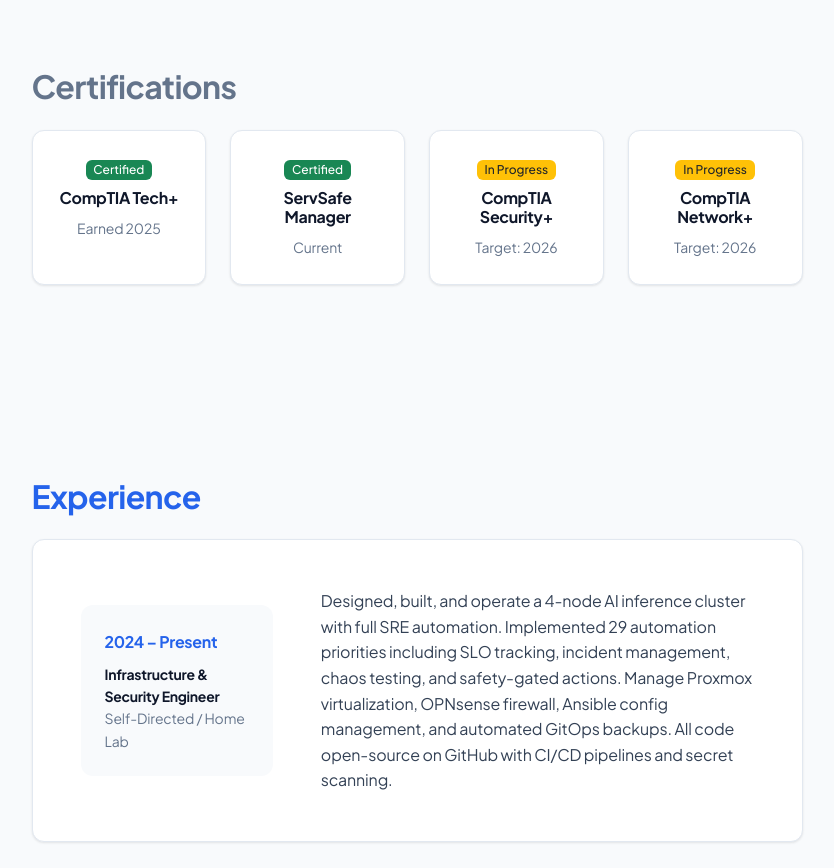
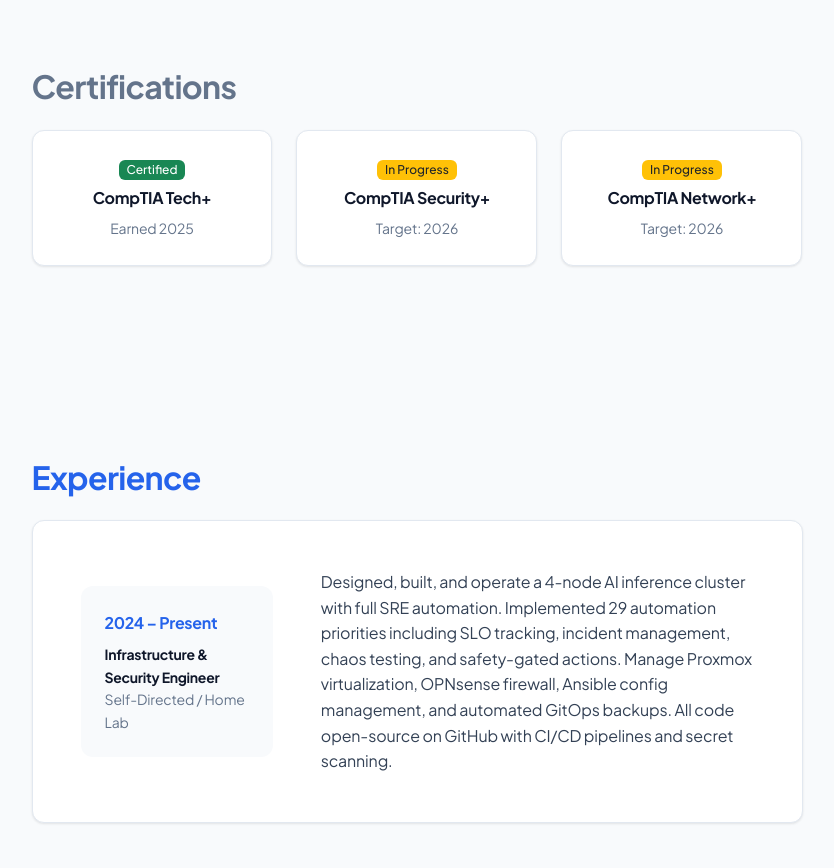
Before and after one commit to MichealBreedlove/Michealbreedlove.com, a website: page resume.html in a window 1280 px wide. Shown: the part 818-1686 px from the top of the page, without its empty margins (223-1057 px from the left). Drawn offline with nearby package versions, Linux system fonts and the light colour scheme.

Commit message:
Remove ServSafe cert from resume

```diff
--- a/resume.html
+++ b/resume.html
@@ -85,7 +85,7 @@
                         <section>
                             <h2 class="text-secondary fw-bolder mb-4">Certifications</h2>
                             <div class="row gx-4 mb-5">
-                                <div class="col-md-3 mb-3">
+                                <div class="col-md-4 mb-3">
                                     <div class="card shadow border-0 rounded-4 h-100">
                                         <div class="card-body p-4 text-center">
                                             <div class="badge bg-success mb-2">Certified</div>
@@ -94,16 +94,7 @@
                                         </div>
                                     </div>
                                 </div>
-                                <div class="col-md-3 mb-3">
-                                    <div class="card shadow border-0 rounded-4 h-100">
-                                        <div class="card-body p-4 text-center">
-                                            <div class="badge bg-success mb-2">Certified</div>
-                                            <h6 class="fw-bolder">ServSafe Manager</h6>
-                                            <small class="text-muted">Current</small>
-                                        </div>
-                                    </div>
-                                </div>
-                                <div class="col-md-3 mb-3">
+                                <div class="col-md-4 mb-3">
                                     <div class="card shadow border-0 rounded-4 h-100">
                                         <div class="card-body p-4 text-center">
                                             <div class="badge bg-warning text-dark mb-2">In Progress</div>
@@ -112,7 +103,7 @@
                                         </div>
                                     </div>
                                 </div>
-                                <div class="col-md-3 mb-3">
+                                <div class="col-md-4 mb-3">
                                     <div class="card shadow border-0 rounded-4 h-100">
                                         <div class="card-body p-4 text-center">
                                             <div class="badge bg-warning text-dark mb-2">In Progress</div>
```
